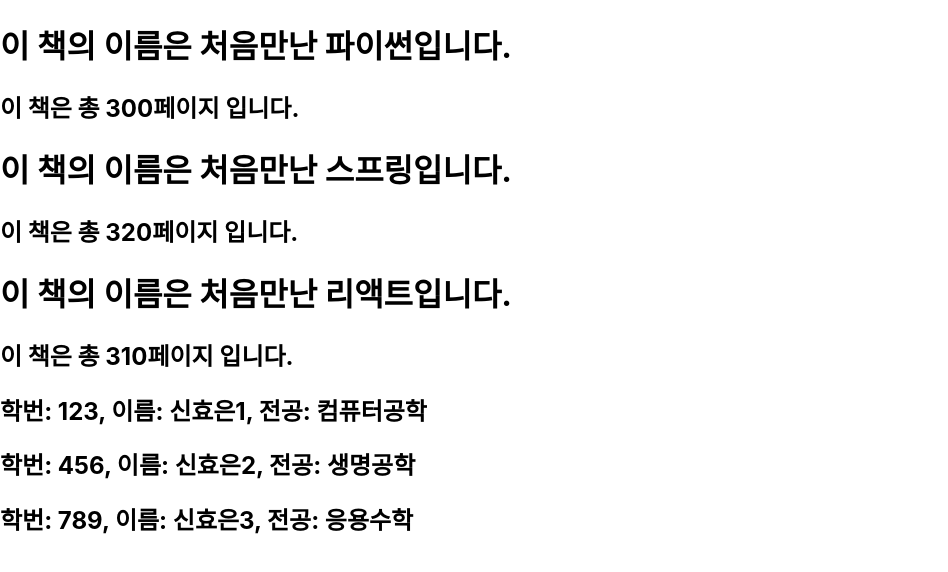
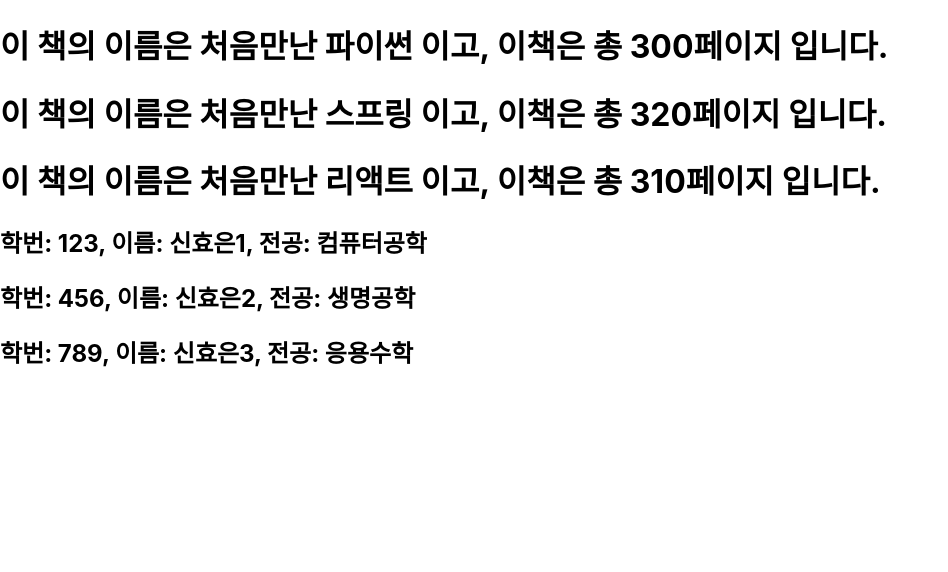
Before and after one commit to Hyoeun01/react-workspace, a React (Create React App) app in the folder my-app/: page / in a window 1280 px wide. Shown: the top 572 px of the page, without its empty margins (0-948 px from the left). Built offline with nearby package versions, Linux system fonts and the light colour scheme.

Commit message:
jsx사용하지않은 컴포넌트 연습

```diff
--- /dev/null
+++ b/my-app/src/chapter03/Book1.jsx
@@ -0,0 +1,17 @@
+import React from "react";
+
+function Book1(props){
+    return React.createElement(
+        'div',
+        null,
+        [
+            React.createElement(
+                'h1',
+                null,
+                `이 책의 이름은 ${props.name} 이고, 이책은 총 ${props.numOfPage}페이지 입니다.`
+            )
+        ]
+    );
+}
+
+export default Book1;
--- a/my-app/src/chapter03/Library.jsx
+++ b/my-app/src/chapter03/Library.jsx
@@ -1,12 +1,12 @@
 import React from "react";
 import Book from "./Book";
-
+import Book1 from "./Book1";
 function Library(props){
     return (
         <div>
-            <Book name="처음만난 파이썬" numOfPage={300} />
-            <Book name="처음만난 스프링" numOfPage={320} />
-            <Book name="처음만난 리액트" numOfPage={310} />
+            <Book1 name="처음만난 파이썬" numOfPage={300} />
+            <Book1 name="처음만난 스프링" numOfPage={320} />
+            <Book1 name="처음만난 리액트" numOfPage={310} />
         </div>
     );
 }
```
